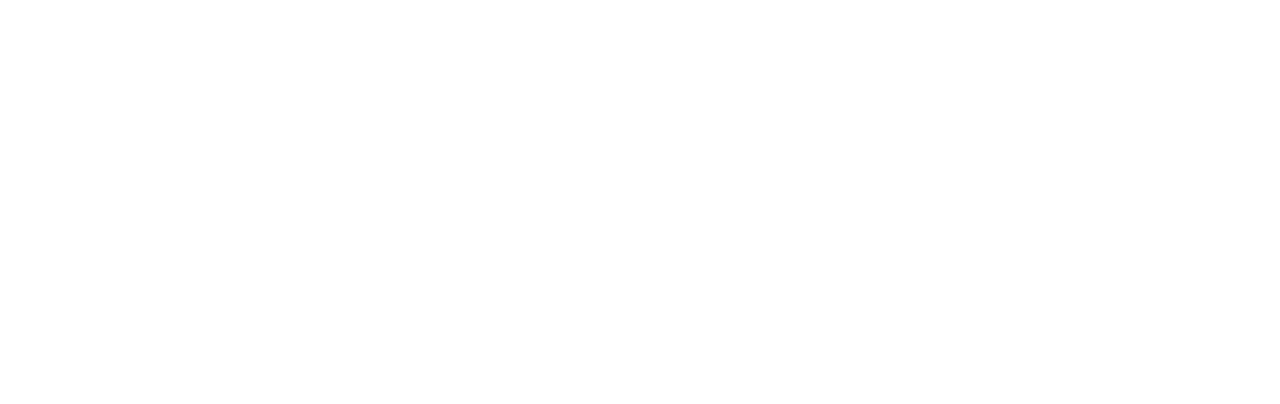
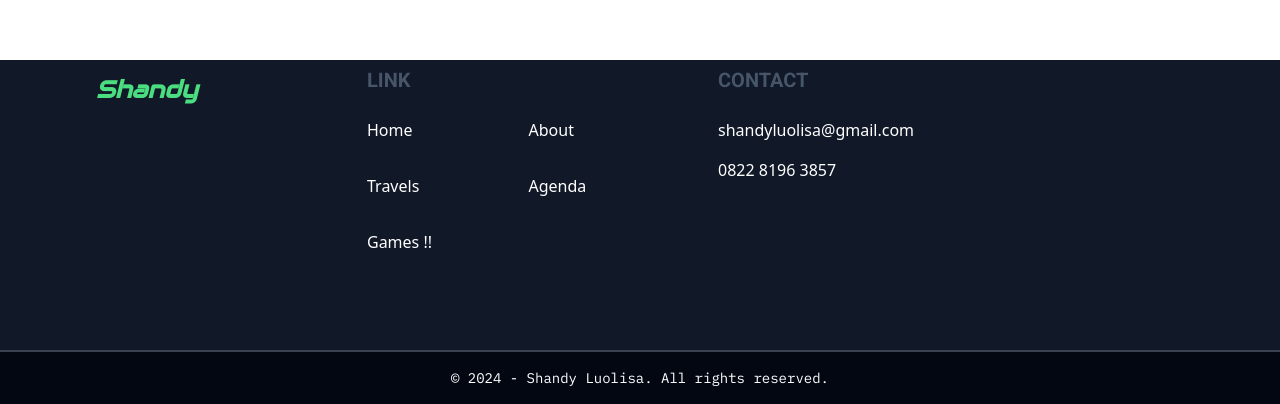
Before and after one commit to gustiaryapriandana31/content_creator_branding_website, a React (Vite) app: page /travels in a window 1280 px wide. Shown: the part 1540-1944 px from the top of the page. Before the commit the page ends 1518 px from the top, so only its background shows below. Built offline with nearby package versions, Linux system fonts and the light colour scheme.

Commit message:
feat:add vercel.json

```diff
--- a/src/components/pages/AllTravels.jsx
+++ b/src/components/pages/AllTravels.jsx
@@ -5,6 +5,7 @@ import PopUpDetailTravel from "../fragments/PopUpDetailTravel";
 import Header from "../layouts/Header";
 import PageTransition from "./PageTransition";
 import StairTransition from "./StairTransition";
+import Footer from "../layouts/Footer";
 
 const ContentCreatorDatas = [
   {
@@ -125,6 +126,7 @@ const ContentCreatorTravels = () => {
           }
         </section>
       </PageTransition>
+      <Footer/>
     </>
   );
 };
```
Also changed, not shown: vercel.json (added).
